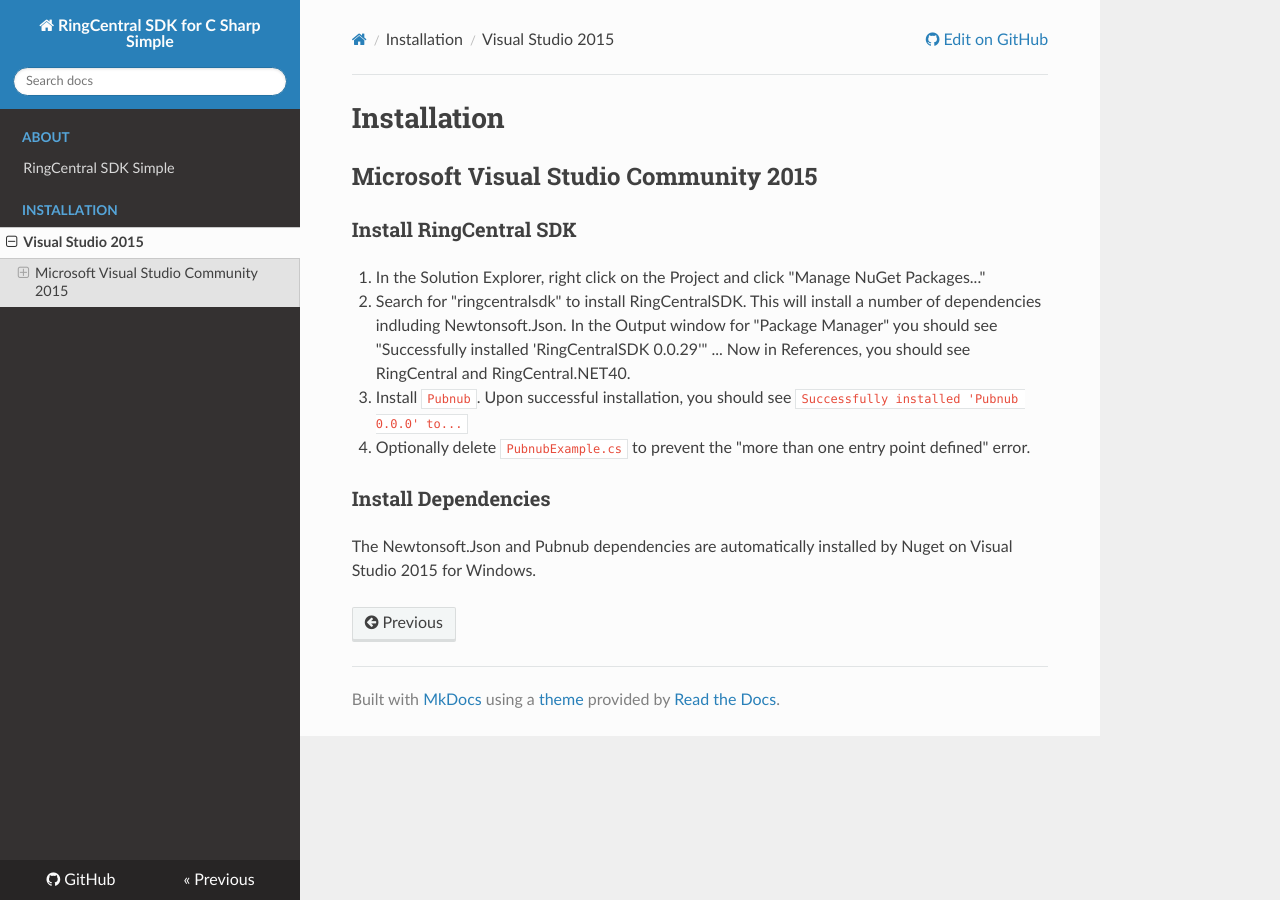
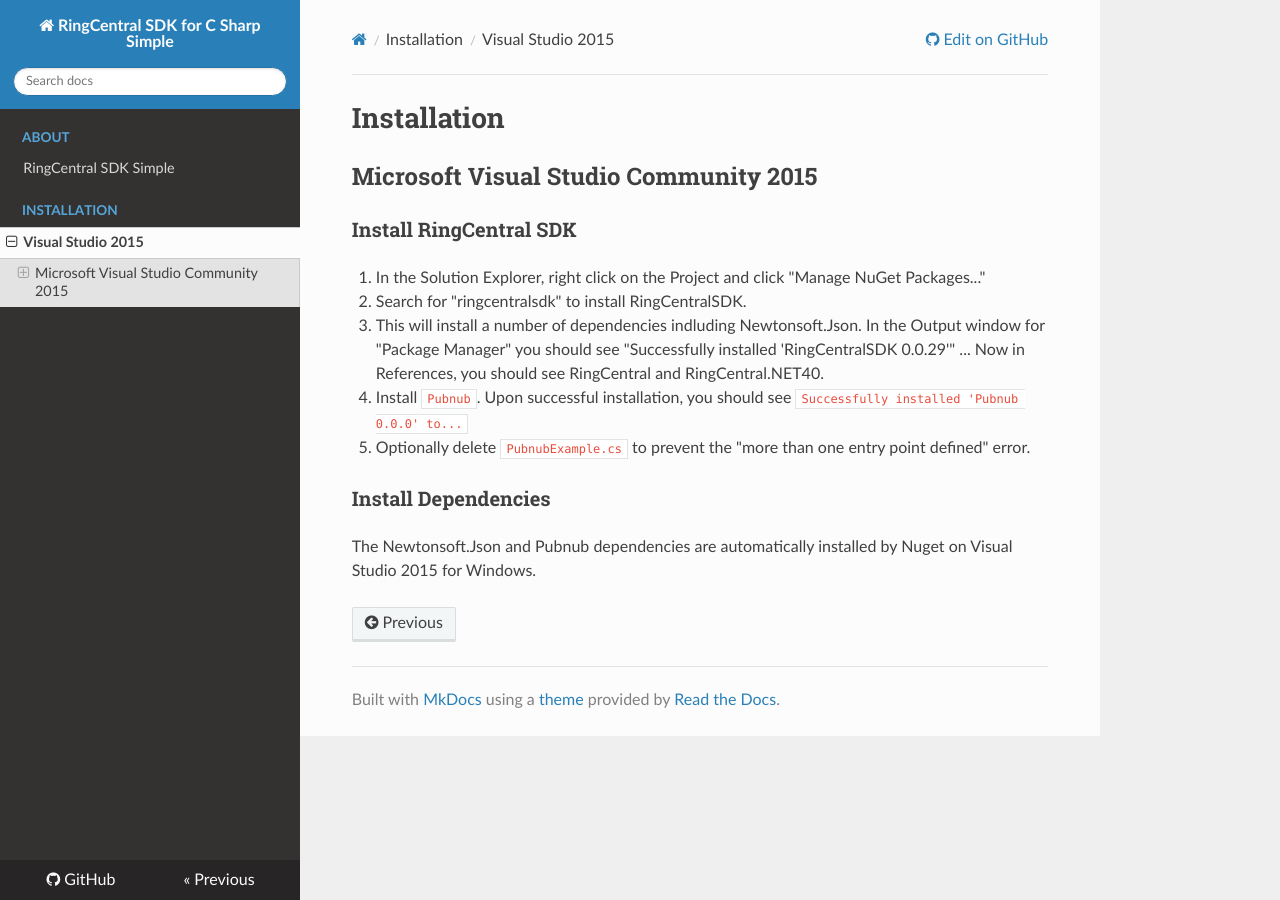
Before and after one commit to grokify/ringcentral-sdk-csharp-simple, an MkDocs documentation site: the page built from docs/installation/Visual-Studio-2015.md, in a window 1280 px wide. Built offline with MkDocs 1.6.1, drawn with Linux system fonts in a browser that asks for light colours; nearby versions of some CDN libraries; old or Windows-style settings are respelled for this version of MkDocs; part of the change alters nothing that is shown.

Commit message:
update mkdocs

```diff
--- a/docs/installation/Visual-Studio-2015.md
+++ b/docs/installation/Visual-Studio-2015.md
@@ -5,10 +5,10 @@
 ### Install RingCentral SDK
 
 1. In the Solution Explorer, right click on the Project and click "Manage NuGet Packages..."
-1. Search for "ringcentralsdk" to install RingCentralSDK. This will install a number of dependencies indluding Newtonsoft.Json. In the Output window for "Package Manager" you should see "Successfully installed 'RingCentralSDK 0.0.29'" ... Now in References, you should see RingCentral and RingCentral.NET40.
-
+1. Search for "ringcentralsdk" to install RingCentralSDK.
+  1. This will install a number of dependencies indluding Newtonsoft.Json. In the Output window for "Package Manager" you should see "Successfully installed 'RingCentralSDK 0.0.29'" ... Now in References, you should see RingCentral and RingCentral.NET40.
 1. Install `Pubnub`. Upon successful installation, you should see `Successfully installed 'Pubnub 0.0.0' to...`
-1. Optionally delete `PubnubExample.cs` to prevent the "more than one entry point defined" error.
+  1. Optionally delete `PubnubExample.cs` to prevent the "more than one entry point defined" error.
 
 ### Install Dependencies
 
```
